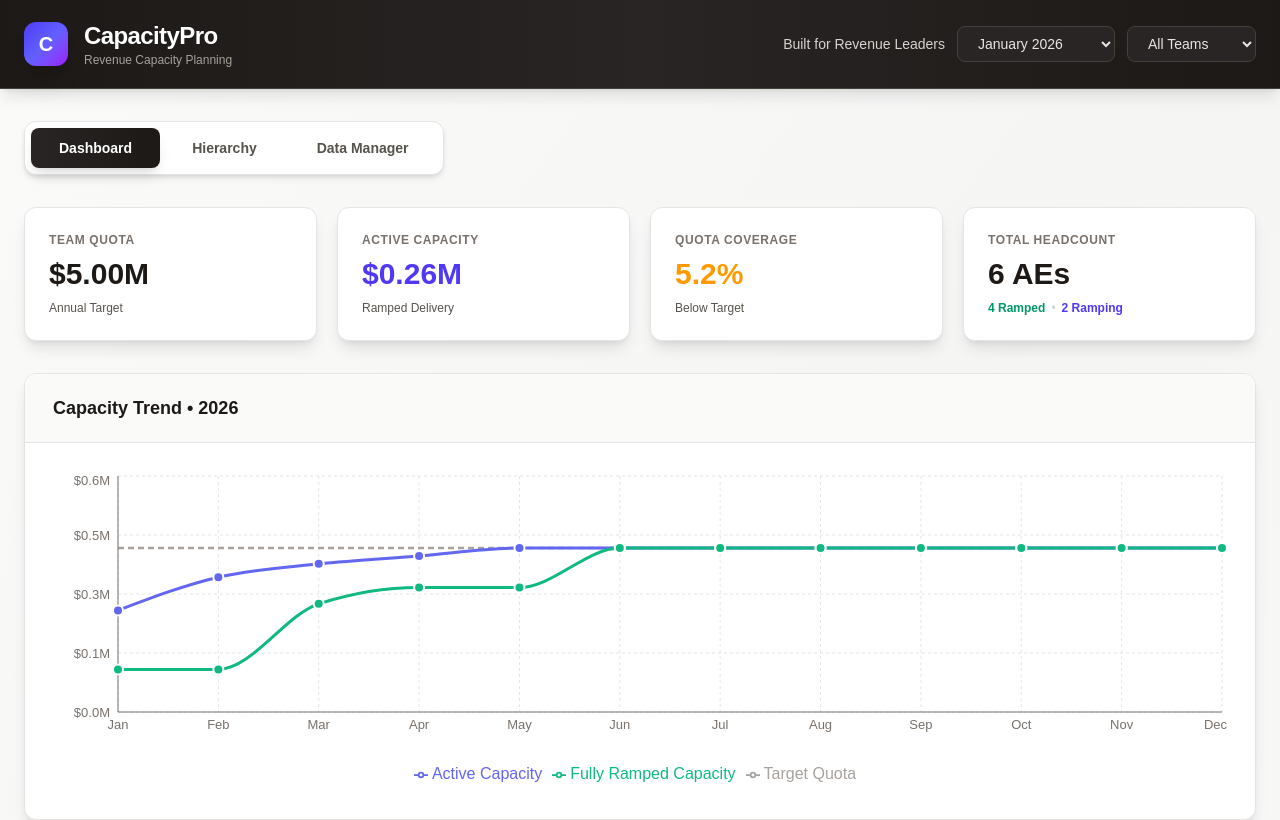
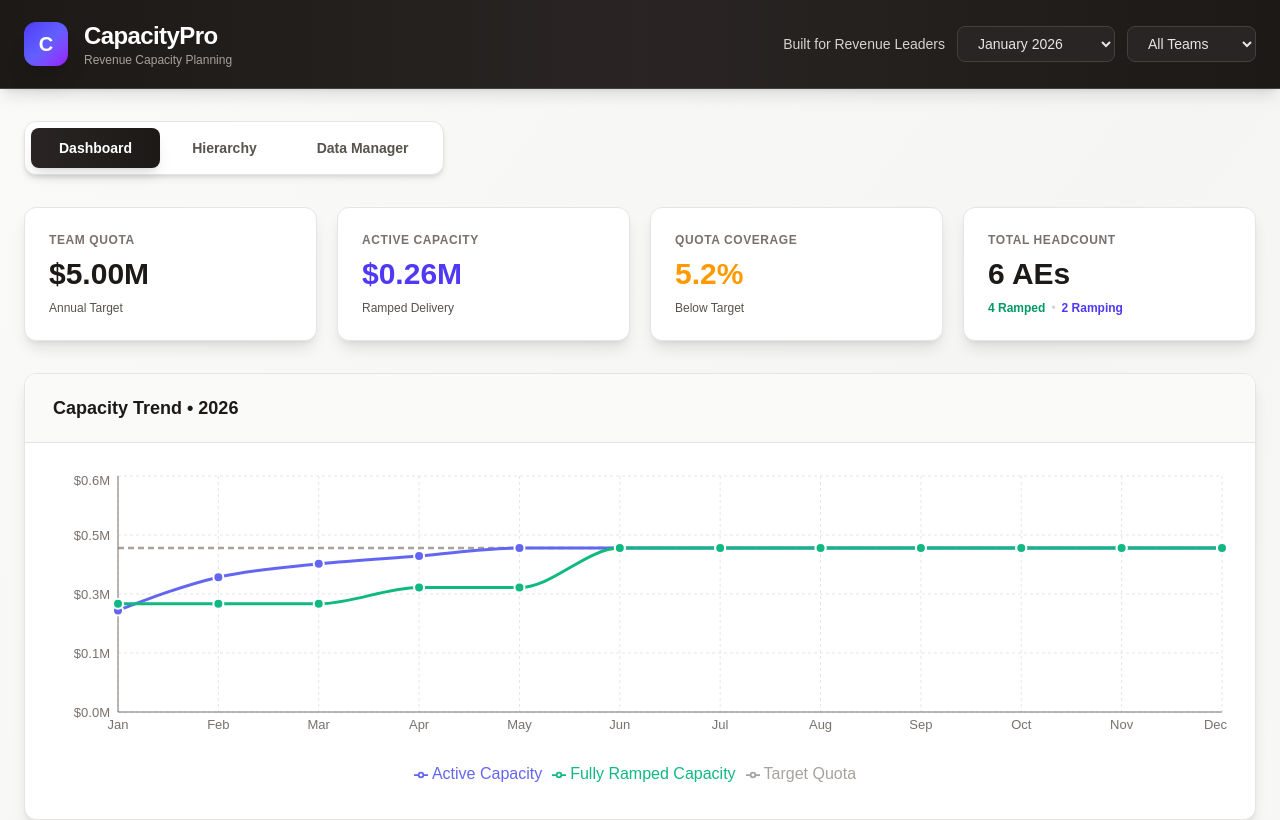
Before and after one commit to Freddym10/capacity-planner, a Next.js app: page / in a window 1280 px wide. Shown: the top 820 px of the page. Built offline with nearby package versions, Linux system fonts and the light colour scheme.

Commit message:
Update page.tsx
Changed ramping logic

```diff
--- a/app/page.tsx
+++ b/app/page.tsx
@@ -387,7 +387,11 @@ Mary Wilson,All,VP,,2024-01-01,0,0,20`;
 
       const fullyRampedCapacity = filteredAEs.reduce((total: number, rep: any) => {
         const start = new Date(rep.startDate);
-        const monthsSince = monthIndex - start.getMonth() + (start.getFullYear() === 2024 ? 12 : 0);
+        const currentMonthDate = new Date(2026, monthIndex, 1);
+
+        // Calculate months between start date and current month
+        const monthsSince = (currentMonthDate.getFullYear() - start.getFullYear()) * 12 +
+                           (currentMonthDate.getMonth() - start.getMonth());
 
         if (monthsSince >= rep.rampMonths) {
           return total + (rep.quota / 12);
```
